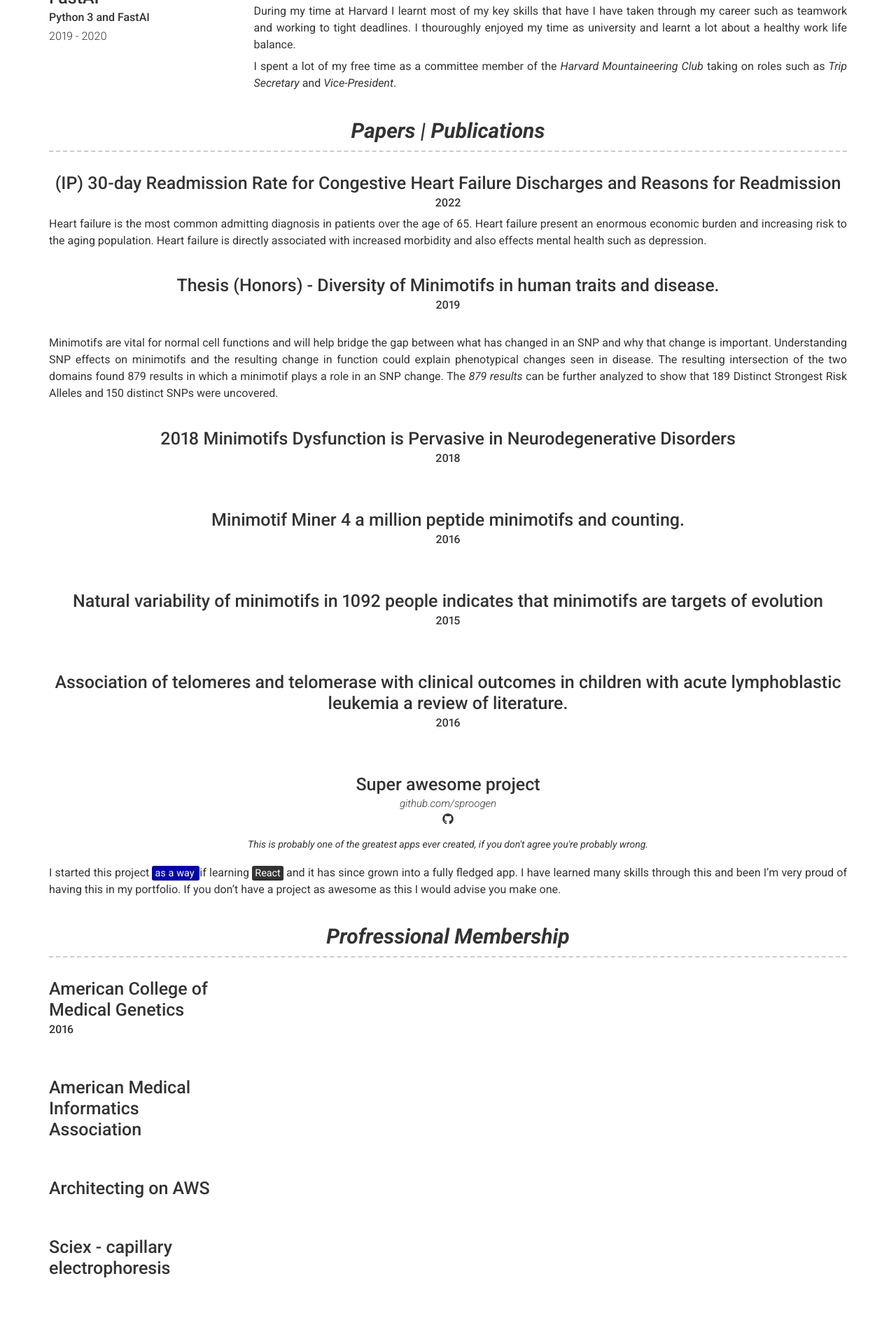
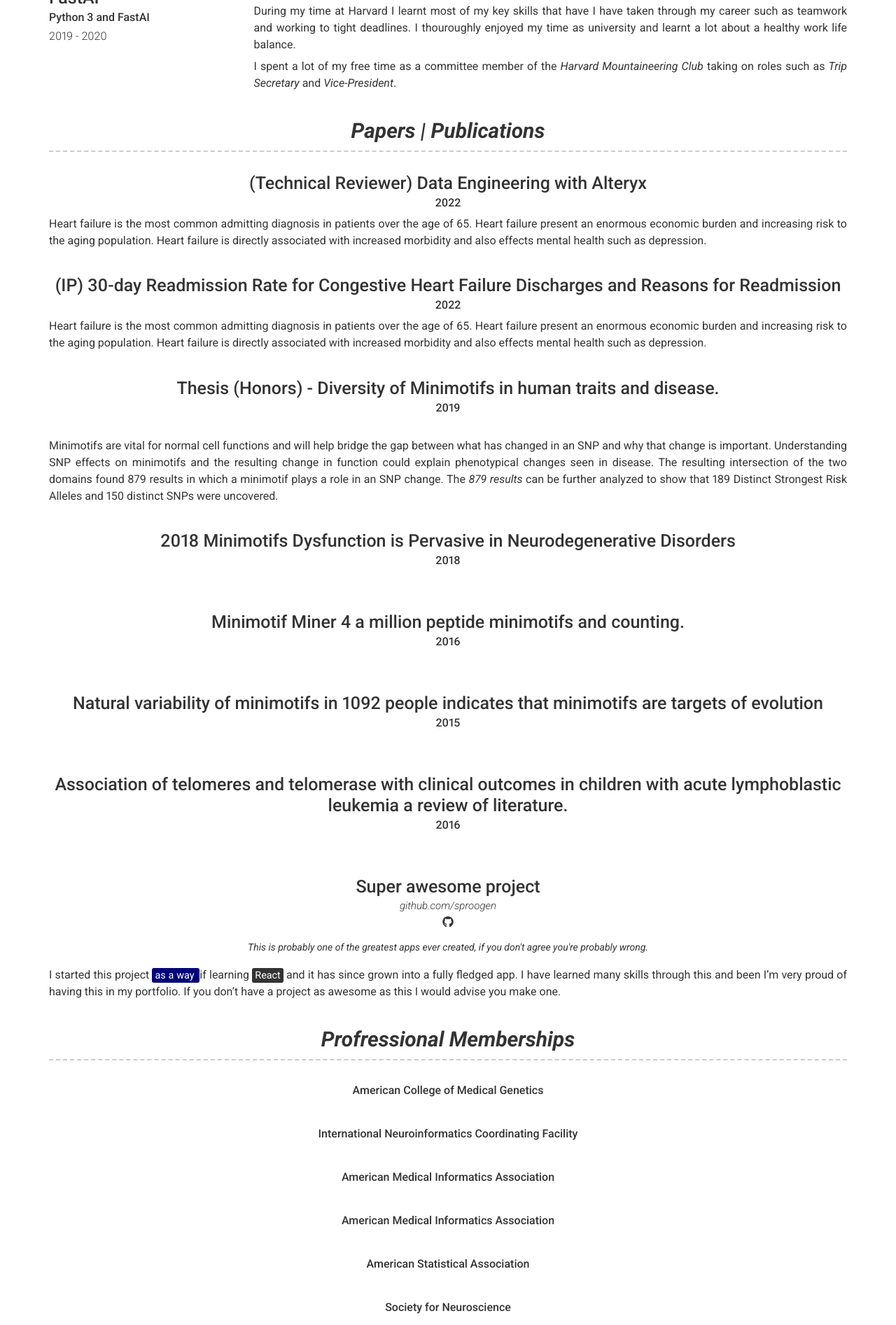
Before and after one commit to ricyoung/ricyoung.github.io, a Jekyll site: the page built from index.md, in a window 1280 px wide. Shown: the part 2997-4890 px from the top of the page at 70% size. Built offline with Jekyll 4.4.1, drawn with Linux system fonts in a browser that asks for light colours; nearby versions of some CDN libraries; some of the changed text lies outside the part shown.

Commit message:
updated - profressional groups

```diff
--- a/_config.yml
+++ b/_config.yml
@@ -219,6 +219,26 @@ content:
 
 
       - layout: top-middle
+        title: (Technical Reviewer) Data Engineering with Alteryx
+        # link: https://epostersonline.com/ons2016/node/111
+        sub_title: 2022
+        # link_text: Project Website
+        # additional_links:
+        #   - title:  Genetics
+        #     icon: fab  fa-dna
+        #     url: https://epostersonline.com/ons2016/node/111
+          # - title:  Github page for project (eg. sproogen/modern-resume-theme)
+          #   icon: fab fa-github
+          #   url: Link to project (eg. sproogen.github.io/modern-resume-theme)
+        # quote: >
+        #   This is probably one of the greatest apps ever created, if you don't agree you're probably wrong.
+        description: | # this will include new lines to allow paragraphs
+          Heart failure is the most common admitting diagnosis in patients over the age of 65.  Heart failure present an enormous economic burden and increasing risk to the aging population. Heart failure is directly associated with increased morbidity and also effects mental health such as depression.
+
+
+
+
+      - layout: top-middle
         title: (IP) 30-day Readmission Rate for Congestive Heart Failure Discharges and Reasons for Readmission
         # link: https://epostersonline.com/ons2016/node/111
         sub_title: 2022
@@ -358,16 +378,16 @@ content:
 
 
 
-  - title:  Profressional Membership # Title for the section
+  - title:  Profressional Memberships # Title for the section
     layout: list # Type of content section (list/text)
     content:
 
 
 
-      - layout: left # ACMG
-        title: American College of Medical Genetics
+      - layout: top-middle # ACMG
+        sub_title: American College of Medical Genetics
         icon: fab fa-binary-lock
-        sub_title: 2016
+        # sub_title: 2016
         #link: github.com/sproogen
         # link_text: Project Website
         # additional_links:
@@ -384,25 +404,8 @@ content:
 
 
 
-      - layout: left #AMIA
-        title: American Medical Informatics Association
-        #link: github.com/sproogen
-        link_text: Aug 2020
-        # additional_links:
-        #   - title:  sproogen/modern-resume-theme
-        #     icon: fab fa-github
-        #     url: github.com/sproogen/modern-resume-theme
-        #   # - title:  Github page for project (eg. sproogen/modern-resume-theme)
-        #   #   icon: fab fa-github
-        #   #   url: Link to project (eg. sproogen.github.io/modern-resume-theme)
-        # quote: >
-        #   This is probably one of the greatest apps ever created, if you don't agree you're probably wrong.
-        # description: | # this will include new lines to allow paragraphs
-        #   I started this project as a way if learning <mark>React</mark> and it has since grown into a fully fledged app. I have learned many skills through this and been I'm very proud of having this in my portfolio. If you don't have a project as awesome as this I would advise you make one.
-
-
-      - layout: left
-        title: Architecting on AWS
+      - layout: top-middle #AMIA
+        sub_title: International Neuroinformatics Coordinating Facility
         #link: github.com/sproogen
         link_text: Aug 2020
         # additional_links:
@@ -419,16 +422,16 @@ content:
 
 
 
-      - layout: left
-        title: Sciex - capillary electrophoresis
+      - layout: top-middle #AMIA
+        sub_title: American Medical Informatics Association
         #link: github.com/sproogen
-        # link_text: Project Website
-        additional_links:
-          # - title:  sproogen/modern-resume-theme
-          #   icon: fab fa-github
-          #   url: github.com/sproogen/modern-resume-theme
-          # - title:  Github page for project (eg. sproogen/modern-resume-theme)
-          #   icon: fab fa-github
+        link_text: Aug 2020
+        # additional_links:
+        #   - title:  sproogen/modern-resume-theme
+        #     icon: fab fa-github
+        #     url: github.com/sproogen/modern-resume-theme
+        #   # - title:  Github page for project (eg. sproogen/modern-resume-theme)
+        #   #   icon: fab fa-github
         #   #   url: Link to project (eg. sproogen.github.io/modern-resume-theme)
         # quote: >
         #   This is probably one of the greatest apps ever created, if you don't agree you're probably wrong.
@@ -437,30 +440,108 @@ content:
 
 
 
-      - layout: right
-        title: Citi Training
-       # link: github.com/sproogen
-        # link_text: Project Website
-        additional_links:
-          - title:  sproogen/modern-resume-theme
-            icon: fab fa-github
-            url: github.com/sproogen/modern-resume-theme
-          # - title:  Github page for project (eg. sproogen/modern-resume-theme)
-          #   icon: fab fa-github
-          #   url: Link to project (eg. sproogen.github.io/modern-resume-theme)
-        quote: >
-          OptumLabs and University of Nevada, Las Vegas, NIH require CITI Training
-        description: | # this will include new lines to allow paragraphs
-          Biomedical Research
-          Biomedical Responsible Conduct of Research
-          Conflicts of interests
-          GCP - Social and Behavioral Research Best Practices for Clinicial Research
-          Public Health Reserach
-          Researchers
-          Group 1. Biomedical IRB Coruse
-          Artificial intelligence (AI) and Human Subject Protections
-          Export Control Training
-          Technology, Ethics, and Regulations
+
+
+      - layout: top-middle #AMIA
+        sub_title: American Medical Informatics Association
+        #link: github.com/sproogen
+        link_text: Aug 2020
+        # additional_links:
+        #   - title:  sproogen/modern-resume-theme
+        #     icon: fab fa-github
+        #     url: github.com/sproogen/modern-resume-theme
+        #   # - title:  Github page for project (eg. sproogen/modern-resume-theme)
+        #   #   icon: fab fa-github
+        #   #   url: Link to project (eg. sproogen.github.io/modern-resume-theme)
+        # quote: >
+        #   This is probably one of the greatest apps ever created, if you don't agree you're probably wrong.
+        # description: | # this will include new lines to allow paragraphs
+        #   I started this project as a way if learning <mark>React</mark> and it has since grown into a fully fledged app. I have learned many skills through this and been I'm very proud of having this in my portfolio. If you don't have a project as awesome as this I would advise you make one.
+
+
+
+
+
+
+      - layout: top-middle #AMIA
+        sub_title: American Statistical Association
+        #link: github.com/sproogen
+        # link_text: Aug 2020
+        # additional_links:
+        #   - title:  sproogen/modern-resume-theme
+        #     icon: fab fa-github
+        #     url: github.com/sproogen/modern-resume-theme
+        #   # - title:  Github page for project (eg. sproogen/modern-resume-theme)
+        #   #   icon: fab fa-github
+        #   #   url: Link to project (eg. sproogen.github.io/modern-resume-theme)
+        # quote: >
+        #   This is probably one of the greatest apps ever created, if you don't agree you're probably wrong.
+        # description: | # this will include new lines to allow paragraphs
+        #   I started this project as a way if learning <mark>React</mark> and it has since grown into a fully fledged app. I have learned many skills through this and been I'm very proud of having this in my portfolio. If you don't have a project as awesome as this I would advise you make one.
+
+
+
+
+      - layout: top-middle #AMIA
+        sub_title: Society for Neuroscience
+        #link: github.com/sproogen
+        # link_text: Aug 2020
+        # additional_links:
+        #   - title:  sproogen/modern-resume-theme
+        #     icon: fab fa-github
+        #     url: github.com/sproogen/modern-resume-theme
+        #   # - title:  Github page for project (eg. sproogen/modern-resume-theme)
+        #   #   icon: fab fa-github
+        #   #   url: Link to project (eg. sproogen.github.io/modern-resume-theme)
+        # quote: >
+        #   This is probably one of the greatest apps ever created, if you don't agree you're probably wrong.
+        # description: | # this will include new lines to allow paragraphs
+        #   I started this project as a way if learning <mark>React</mark> and it has since grown into a fully fledged app. I have learned many skills through this and been I'm very proud of having this in my portfolio. If you don't have a project as awesome as this I would advise you make one.
+
+
+
+
+
+      - layout: top-middle #AMIA
+        sub_title: American Society of Human Genetics
+        #link: https://www.ashg.org/
+        link_text: Aug 2020
+        # additional_links:
+        #   - title:  sproogen/modern-resume-theme
+        #     icon: fab fa-github
+        #     url: github.com/sproogen/modern-resume-theme
+        #   # - title:  Github page for project (eg. sproogen/modern-resume-theme)
+        #   #   icon: fab fa-github
+        #   #   url: Link to project (eg. sproogen.github.io/modern-resume-theme)
+        # quote: >
+        #   This is probably one of the greatest apps ever created, if you don't agree you're probably wrong.
+        # description: | # this will include new lines to allow paragraphs
+        #   I started this project as a way if learning <mark>React</mark> and it has since grown into a fully fledged app. I have learned many skills through this and been I'm very proud of having this in my portfolio. If you don't have a project as awesome as this I would advise you make one.
+
+
+
+
+
+
+
+      - layout: top-middle #AMIA
+        sub_title: American Medical Informatics Association
+        #link: github.com/sproogen
+        link_text: Aug 2020
+        # additional_links:
+        #   - title:  sproogen/modern-resume-theme
+        #     icon: fab fa-github
+        #     url: github.com/sproogen/modern-resume-theme
+        #   # - title:  Github page for project (eg. sproogen/modern-resume-theme)
+        #   #   icon: fab fa-github
+        #   #   url: Link to project (eg. sproogen.github.io/modern-resume-theme)
+        # quote: >
+        #   This is probably one of the greatest apps ever created, if you don't agree you're probably wrong.
+        # description: | # this will include new lines to allow paragraphs
+        #   I started this project as a way if learning <mark>React</mark> and it has since grown into a fully fledged app. I have learned many skills through this and been I'm very proud of having this in my portfolio. If you don't have a project as awesome as this I would advise you make one.
+
+
+
 
 
 
--- a/_sass/type.scss
+++ b/_sass/type.scss
@@ -89,7 +89,7 @@ hl {
   padding: 2px 4px;
   font-size: 90%;
   color: #fff;
-  background-color: rgb(0, 3, 170);
+  background-color: rgb(1, 3, 121);
   border-radius: 3px;
   -webkit-box-shadow: inset 0 -1px 0 rgba(0,0,0,.25);
   box-shadow: inset 0 -1px 0 rgba(0,0,0,.25);
```
Also changed, not shown: 2 other files.
